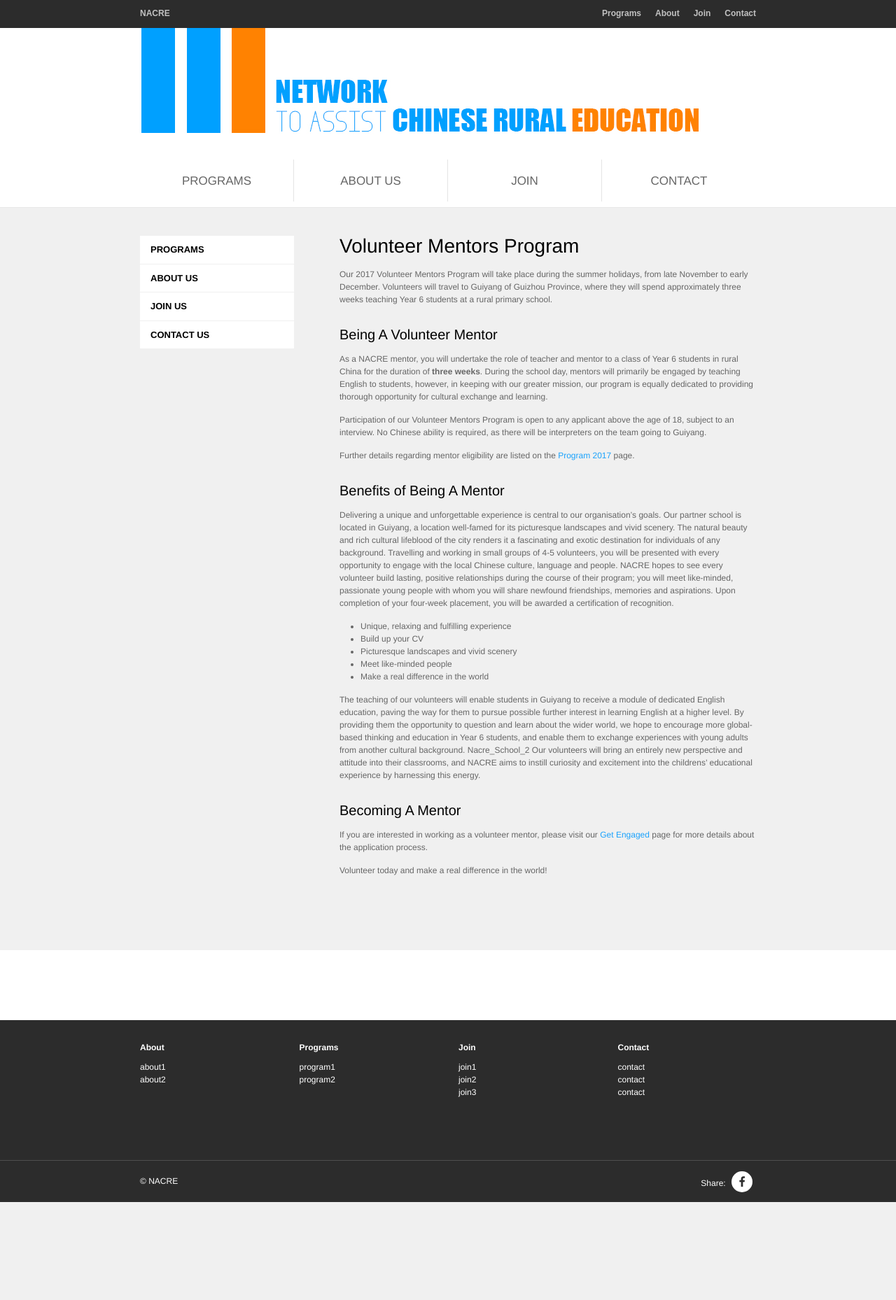
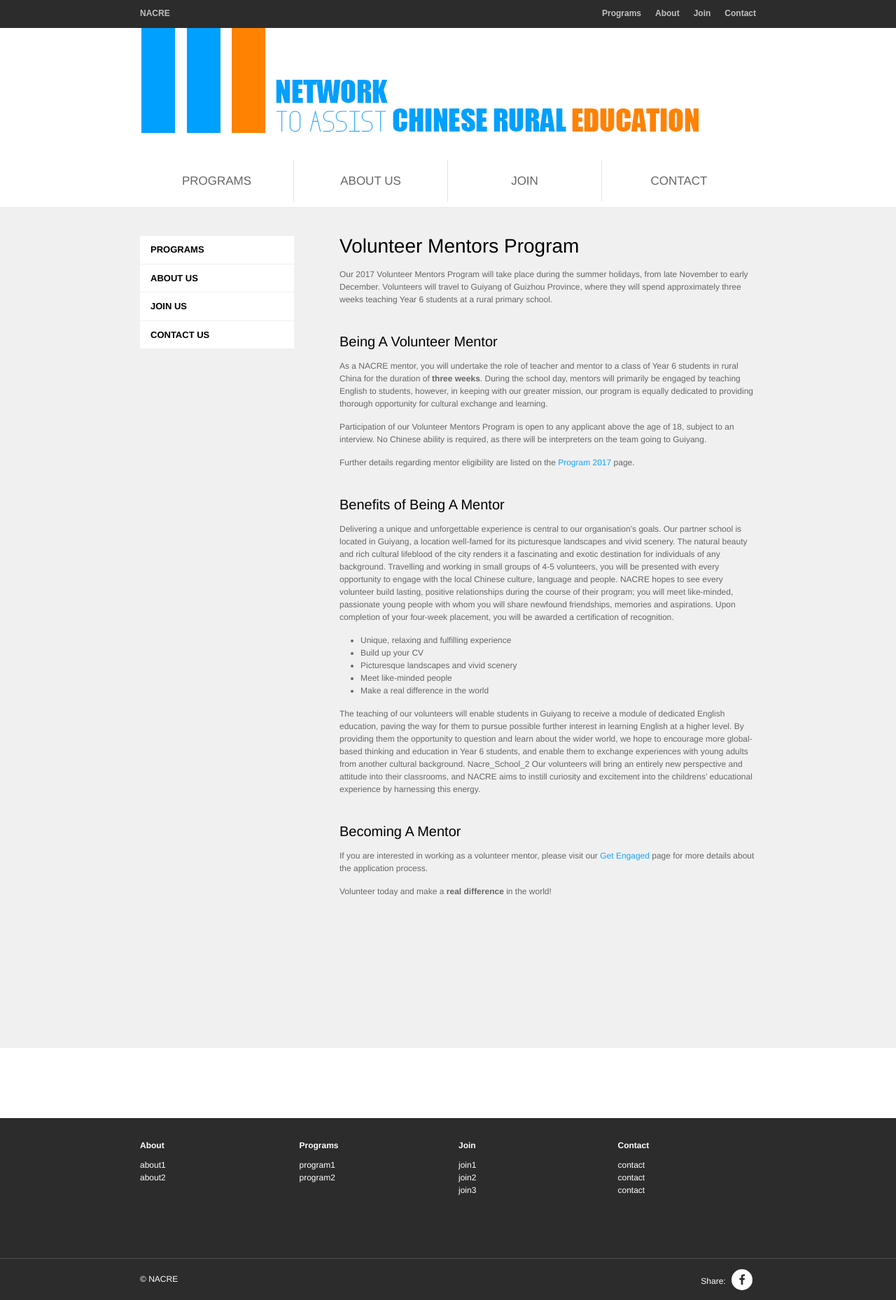
Before and after one commit to nacregroup/nacregroup.github.io, a Jekyll site: the page built from pages/programs.md, in a window 1280 px wide. Shown: the whole page at 70% size. Built offline with Jekyll 4.4.1, drawn with Linux system fonts in a browser that asks for light colours; before the commit the page ends 1718 px from its top, so only the background shows below that.

Commit message:
add variables && content && contact form

```diff
--- a/_config.yml
+++ b/_config.yml
@@ -31,6 +31,11 @@
     sass_dir: _sass
     # style: compressed
 
+currentProgramYear: 2017
+volEmail: volunteer@nacre.org.au
+infoEmail: info@nacre.org.au
+
+
 # Exclude from processing.
 # The following items will not be processed, by default. Create a custom list
 # to override the default setting.
--- /dev/null
+++ b/_sass/_contact.scss
@@ -0,0 +1,47 @@
+form {
+    line-height: 27px;
+}
+
+form, input, textarea {
+    font-family: $base-font-family;
+    margin-bottom: 20px;
+    display: block;
+    width: 100%;
+}
+
+input {
+    border: none;
+    border-bottom: 1px solid $grey-color;
+    padding: 5px 12px;
+    background-color: $background-color;
+}
+
+input:focus{
+    outline: none !important;
+    border-bottom: 1px solid $prime-color;
+}
+
+textarea {
+    background-color: $background-color;
+    height: 300px;
+    padding: 10px;
+    border: 1px solid $grey-color;
+    line-height: normal;
+}
+
+textarea:focus {
+    outline: none !important;
+    border: 1px solid $prime-color;
+}
+
+button {
+    margin-top: 10px;
+    color: $white-color;
+    background-color: $black-color;
+    border: none;
+    padding: 4px 25px;
+}
+
+button:hover {
+    background-color: $prime-color;
+}
--- a/_sass/_content.scss
+++ b/_sass/_content.scss
@@ -34,8 +34,28 @@
         font-weight: 500;
     }
 
-    h5 {
-        margin-top: $spacing-unit;
+    h4 {
+        margin-top: 60px;
     }
 
+    h5 {
+        margin-top: 40px;
+    }
+
+    img {
+        margin: 20px 0 20px 0;
+    }
+
+    .small-img-right {
+        display: inline-block;
+        float: right;
+        width: 300px;
+        height: auto;
+    }
+
+    /*
+    strong {
+        color: $black-color;
+    }
+    */
 }
--- a/_sass/_layout.scss
+++ b/_sass/_layout.scss
@@ -120,7 +120,7 @@
 .fullsize-white-bottom {
     background-color: $white-color;
     height: 100px;
-    margin: $spacing-unit * 3 0 0 0;
+    margin: 200px 0 0 0;
     padding: 0 0 0 0;
 }
 
--- a/css/styles.scss
+++ b/css/styles.scss
@@ -42,3 +42,4 @@
 @import "layout";
 @import "home";
 @import "content";
+@import "contact";
--- a/pages/programs.html
+++ /dev/null
@@ -1,63 +0,0 @@
----
-layout: content
-permalink: programs
-title: Programs
----
-
-<h3>
-    Volunteer Mentors Program
-</h3>
-
-<p>
-    Our 2017 Volunteer Mentors Program will take place during the summer holidays, from late November to early December. Volunteers will travel to Guiyang of Guizhou Province, where they will spend approximately three weeks teaching Year 6 students at a rural primary school.
-</p>
-
-<h5>
-    Being A Volunteer Mentor
-</h5>
-
-<p>
-    As a NACRE mentor, you will undertake the role of teacher and mentor to a class of Year 6 students in rural China for the duration of <b>three weeks</b>. During the school day, mentors will primarily be engaged by teaching English to students, however, in keeping with our greater mission, our program is equally dedicated to providing thorough opportunity for cultural exchange and learning.
-</p>
-
-
-<p>
-    Participation of our Volunteer Mentors Program is open to any applicant above the age of 18, subject to an interview. No Chinese ability is required, as there will be interpreters on the team going to Guiyang.
-</p>
-
-<p>
-    Further details regarding mentor eligibility are listed on the <a href="{{ site.url }}/program-2017">Program 2017</a> page.
-</p>
-
-<h5>
-    Benefits of Being A Mentor
-</h5>
-
-<p>
-    Delivering a unique and unforgettable experience is central to our organisation’s goals. Our partner school is located in Guiyang, a location well-famed for its picturesque landscapes and vivid scenery. The natural beauty and rich cultural lifeblood of the city renders it a fascinating and exotic destination for individuals of any background. Travelling and working in small groups of 4-5 volunteers, you will be presented with every opportunity to engage with the local Chinese culture, language and people. NACRE hopes to see every volunteer build lasting, positive relationships during the course of their program; you will meet like-minded, passionate young people with whom you will share newfound friendships, memories and aspirations. Upon completion of your four-week placement, you will be awarded a certification of recognition.
-</p>
-
-<ul>
-    <li>Unique, relaxing and fulfilling experience</li>
-    <li>Build up your CV</li>
-    <li>Picturesque landscapes and vivid scenery</li>
-    <li>Meet like-minded people</li>
-    <li>Make a real difference in the world</li>
-</ul>
-
-<p>
-
-    The teaching of our volunteers will enable students in Guiyang to receive a module of dedicated English education, paving the way for them to pursue possible further interest in learning English at a higher level. By providing them the opportunity to question and learn about the wider world, we hope to encourage more global-based thinking and education in Year 6 students, and enable them to exchange experiences with young adults from another cultural background. Nacre_School_2 Our volunteers will bring an entirely new perspective and attitude into their classrooms, and NACRE aims to instill curiosity and excitement into the childrens’ educational experience by harnessing this energy.
-</p>
-
-<h5>
-    Becoming A Mentor
-</h5>
-
-<p>
-    If you are interested in working as a volunteer mentor, please visit our <a href="{{ site.url }}/program-2017">Get Engaged</a> page for more details about the application process.
-</p>
-
-<p>
-    Volunteer today and make a real difference in the world!
-</p>
```
Also changed, not shown: pages/about.md (renamed from pages/about.html, +7 -23 lines), pages/contact-us.html (added, +21 -0 lines), pages/programs.md (added, +39 -0 lines), pages/volunteerMentorProgram/program-2017.md (added, +112 -0 lines), assets/volunteer/2017-vol-location.png (added), assets/volunteer/key-dates-2017.png (added), assets/volunteer/nacre_school_drawing_blackboard.jpg (added), 1 other file.
